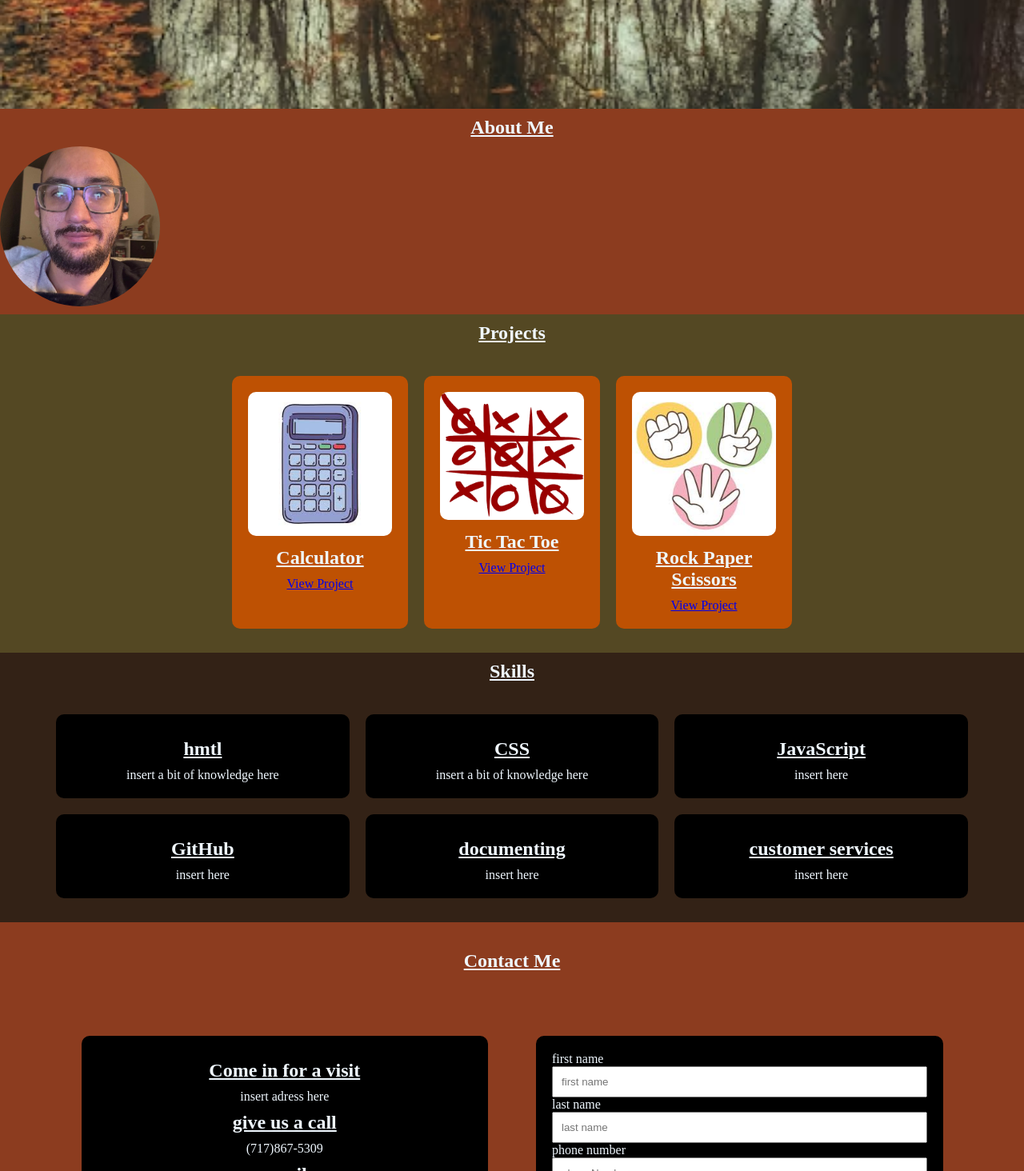
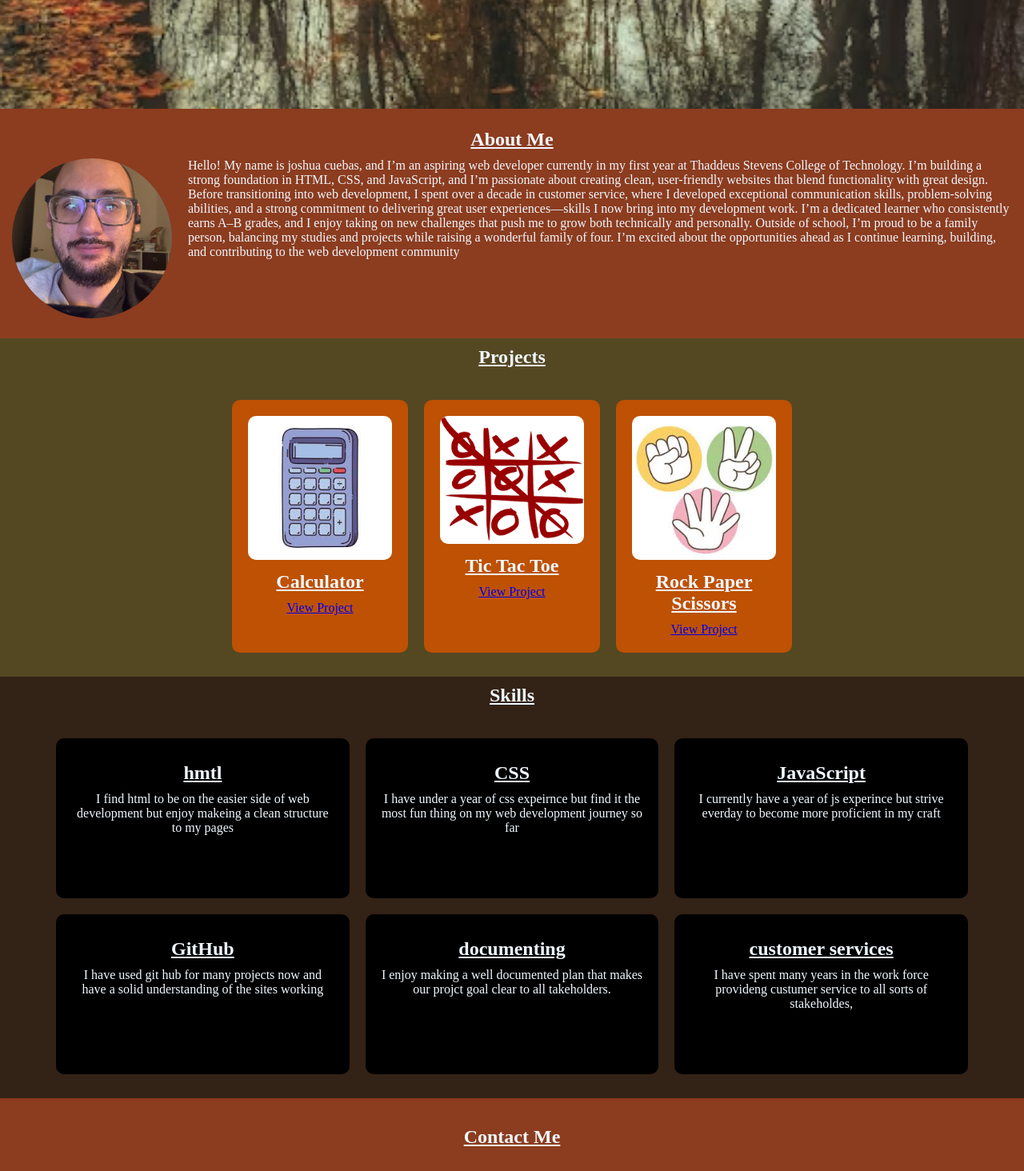
Before and after one commit to jcuebas5443/josh-s-portfolio, a plain HTML site: page index.html in a window 1280 px wide. Shown: the part 740-2204 px from the top of the page at 80% size. Drawn offline with nearby package versions, Linux system fonts and the light colour scheme.

Commit message:
filling out boxs

```diff
--- a/index.css
+++ b/index.css
@@ -88,6 +88,7 @@ ul li a:hover {
 .container2{
     background-color: #8c3c1f;
     overflow: auto;
+    padding: 15px;
 }
 #selfie {
   float: left;
@@ -155,6 +156,8 @@ ul li a:hover {
   background-color: black;
   flex: 0 0 calc(33.33% - 40px);
   transition: transform 0.3s ease, box-shadow 0.3s ease;
+  height: 200px;
+
 }
 
 .skillscards:hover {
--- a/index.html
+++ b/index.html
@@ -38,7 +38,13 @@
     <h1>About Me</h1>
     <div class="aboutInfo">
         <img  id="selfie" src="selfie.jpg" alt="">
-      <p></p>
+      <p>Hello! My name is joshua cuebas, and I’m an aspiring web developer currently in my first year at Thaddeus Stevens College of Technology. I’m building a strong foundation in HTML, CSS, and JavaScript, and I’m passionate about creating clean, user-friendly websites that blend functionality with great design.
+
+Before transitioning into web development, I spent over a decade in customer service, where I developed exceptional communication skills, problem-solving abilities, and a strong commitment to delivering great user experiences—skills I now bring into my development work.
+
+I’m a dedicated learner who consistently earns A–B grades, and I enjoy taking on new challenges that push me to grow both technically and personally. Outside of school, I’m proud to be a family person, balancing my studies and projects while raising a wonderful family of four.
+
+I’m excited about the opportunities ahead as I continue learning, building, and contributing to the web development community</p>
     </div>
   </section>
 
@@ -68,27 +74,27 @@
     <div class="skillsContainer">
         <div class="skillscards">
             <h2>hmtl</h2>
-            <p>insert a bit of knowledge here </p>
+            <p>I find html to be on the easier side of web development but enjoy makeing a clean structure to my pages</p>
         </div>
         <div class="skillscards">
             <h2>CSS</h2>
-            <p>insert a bit of knowledge here </p>
+            <p> I have under a year of css expeirnce but find it the most fun thing on my web development journey so far  </p>
         </div>
         <div class="skillscards">
             <h2>JavaScript</h2>
-            <p>insert here</p>
+            <p> I currently have a year of js experince but strive everday to become more proficient in my craft</p>
         </div>
         <div class="skillscards">
             <h2>GitHub</h2>
-            <p>insert here</p>
+            <p>I have used git hub for many projects now and have a solid understanding of the sites working</p>
         </div>
         <div class="skillscards">
             <h2>documenting</h2>
-            <p>insert here</p>
+            <p>I enjoy making a well documented plan that makes our projct goal clear to all takeholders.</p>
         </div>
         <div class="skillscards">
             <h2>customer services</h2>
-            <p>insert here</p>
+            <p> I have spent many years in the work force provideng custumer service to all sorts of stakeholdes,</p>
         </div>
     </div>
   </section>
```
